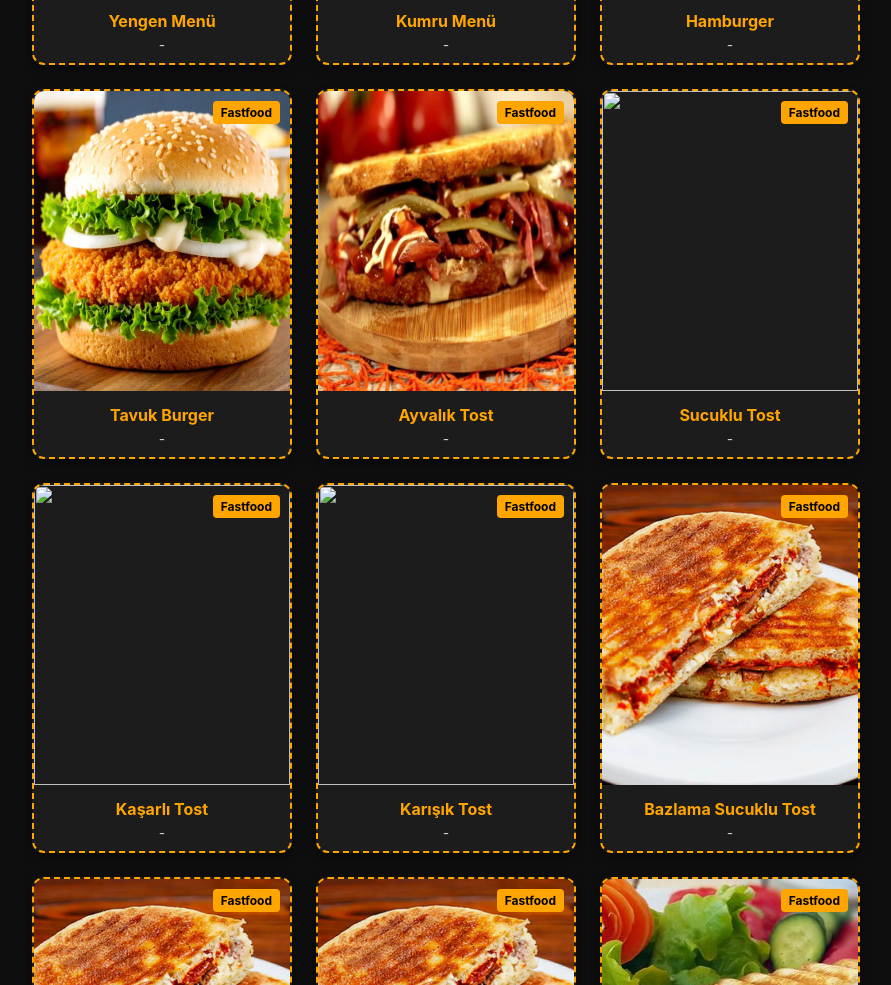
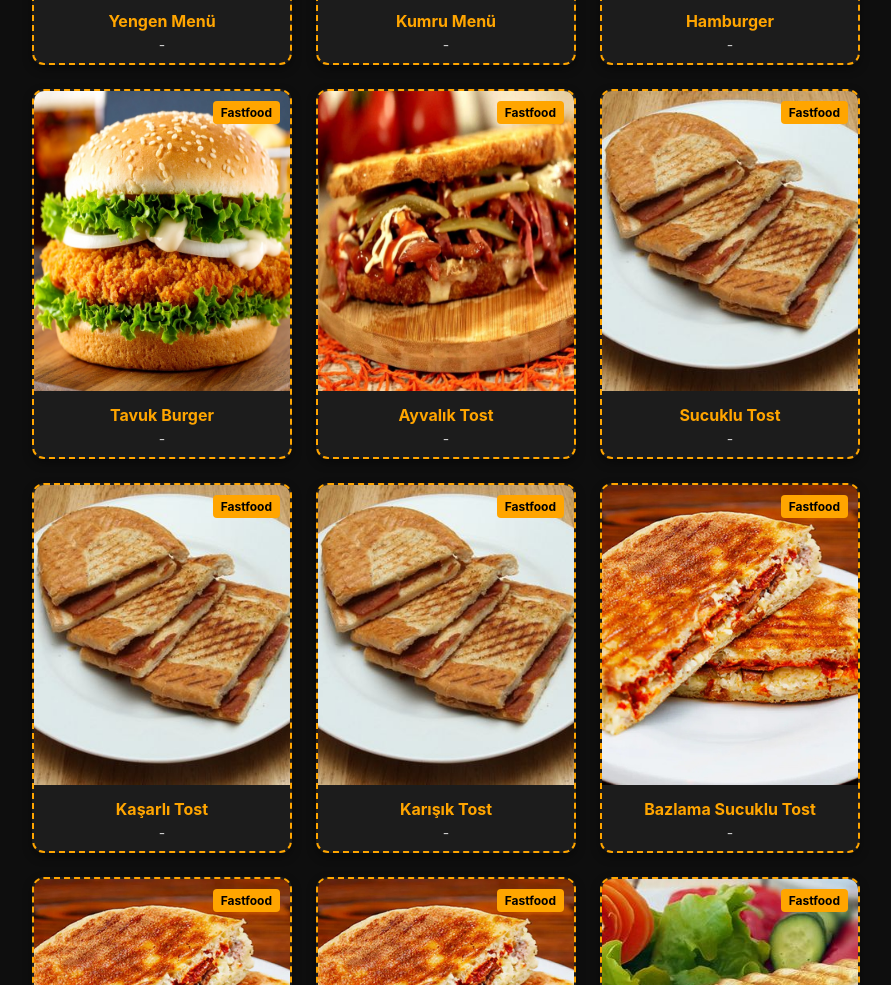
Before and after one commit to BerkayBeratMacit/kafedengi, a plain HTML site: page main.html in a window 1280 px wide. Shown: the part 7706-8691 px from the top of the page, without its empty margins (194-1085 px from the left). Drawn offline with nearby package versions, Linux system fonts and the light colour scheme; a web font is replaced by a local one.

Commit message:
Add files via upload

```diff
--- a/main.html
+++ b/main.html
@@ -409,9 +409,9 @@
                 <div class="menu-item fastfood"><span class="kategori">Fastfood</span><img src="hamburger.jpg"><h4 style=" color:orange;">Hamburger</h4><p>-</p></div>
                 <div class="menu-item fastfood"><span class="kategori">Fastfood</span><img src="tavuk.jpg"><h4 style=" color:orange;">Tavuk Burger</h4><p>-</p></div>
                 <div class="menu-item fastfood"><span class="kategori">Fastfood</span><img src="ayvalık.jpg"><h4 style=" color:orange;">Ayvalık Tost</h4><p>-</p></div>
-                <div class="menu-item fastfood"><span class="kategori">Fastfood</span><img src="tost.jpg"><h4 style=" color:orange;">Sucuklu Tost</h4><p>-</p></div>
-                <div class="menu-item fastfood"><span class="kategori">Fastfood</span><img src="tost.jpg"><h4 style=" color:orange;">Kaşarlı Tost</h4><p>-</p></div>
-                <div class="menu-item fastfood"><span class="kategori">Fastfood</span><img src="tost.jpg"><h4 style=" color:orange;">Karışık Tost</h4><p>-</p></div>
+                <div class="menu-item fastfood"><span class="kategori">Fastfood</span><img src="ttost.jpg"><h4 style=" color:orange;">Sucuklu Tost</h4><p>-</p></div>
+                <div class="menu-item fastfood"><span class="kategori">Fastfood</span><img src="ttost.jpg"><h4 style=" color:orange;">Kaşarlı Tost</h4><p>-</p></div>
+                <div class="menu-item fastfood"><span class="kategori">Fastfood</span><img src="ttost.jpg"><h4 style=" color:orange;">Karışık Tost</h4><p>-</p></div>
                 <div class="menu-item fastfood"><span class="kategori">Fastfood</span><img src="bazlama.jpg"><h4 style=" color:orange;">Bazlama Sucuklu Tost</h4><p>-</p></div>
                 <div class="menu-item fastfood"><span class="kategori">Fastfood</span><img src="bazlama.jpg"><h4 style=" color:orange;">Bazlama Kaşarlı Tost</h4><p></p></div>
                 <div class="menu-item fastfood"><span class="kategori">Fastfood</span><img src="bazlama.jpg"><h4 style=" color:orange;">Bazlama Karışık Tost</h4><p>-</p></div>
```
Also changed, not shown: ttost.jpg (added).
